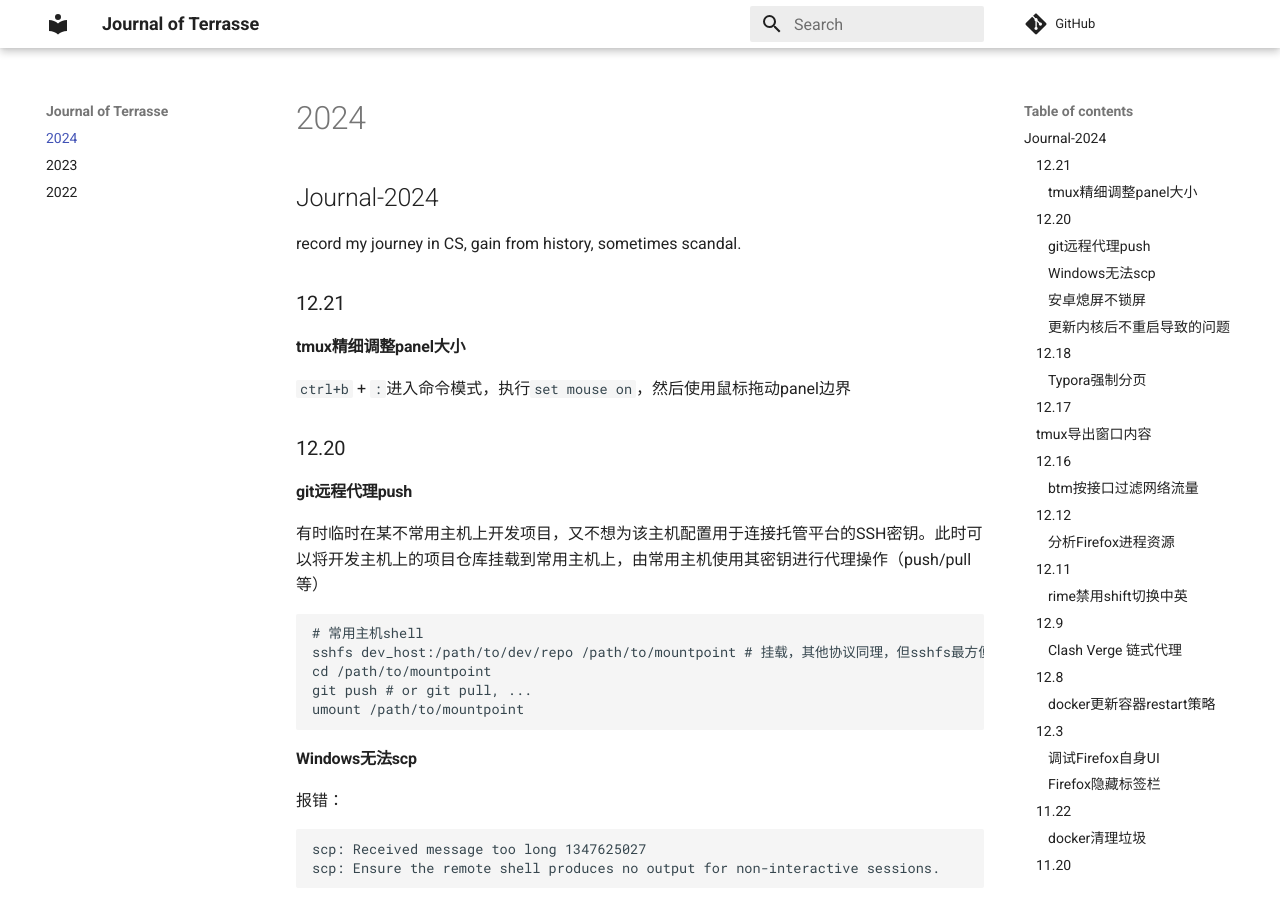
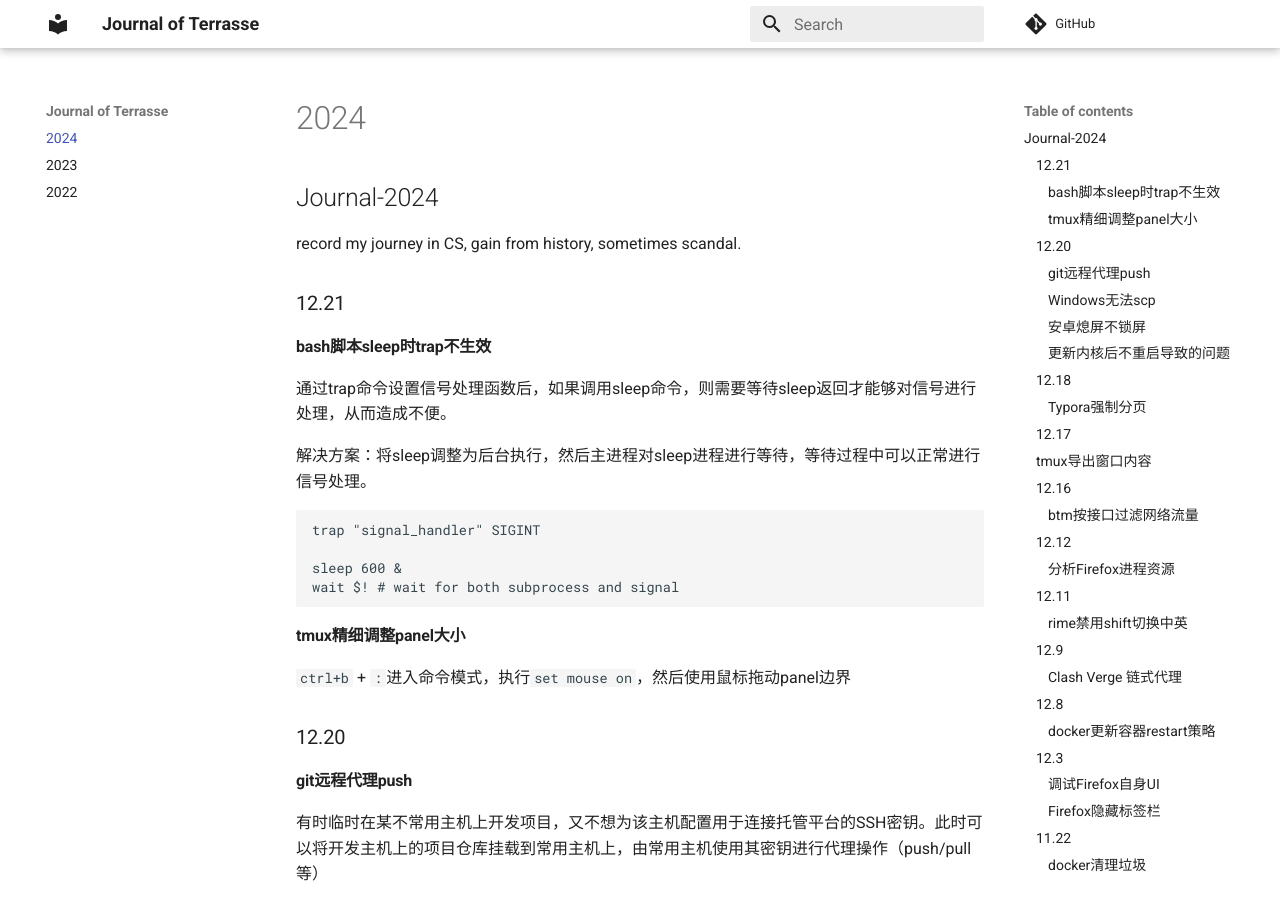
Before and after one commit to Jerry-Terrasse/journal, an MkDocs documentation site: the page built from docs/2024.md, in a window 1280 px wide and 900 px high. Built offline with MkDocs 1.6.1 and Material for MkDocs 9.7.7, drawn with Linux system fonts in a browser that asks for light colours; comment, search, counter and statistics services are not loaded.

Commit message:
update (Sun Dec 22 01:18:36 AM CST 2024)

````diff
--- a/docs/2024.md
+++ b/docs/2024.md
@@ -3,6 +3,19 @@
 record my journey in CS, gain from history, sometimes scandal.
 
 ### 12.21
+
+#### bash脚本sleep时trap不生效
+
+通过trap命令设置信号处理函数后，如果调用sleep命令，则需要等待sleep返回才能够对信号进行处理，从而造成不便。
+
+解决方案：将sleep调整为后台执行，然后主进程对sleep进程进行等待，等待过程中可以正常进行信号处理。
+
+```shell
+trap "signal_handler" SIGINT
+
+sleep 600 &
+wait $! # wait for both subprocess and signal
+```
 
 #### tmux精细调整panel大小
 
````
